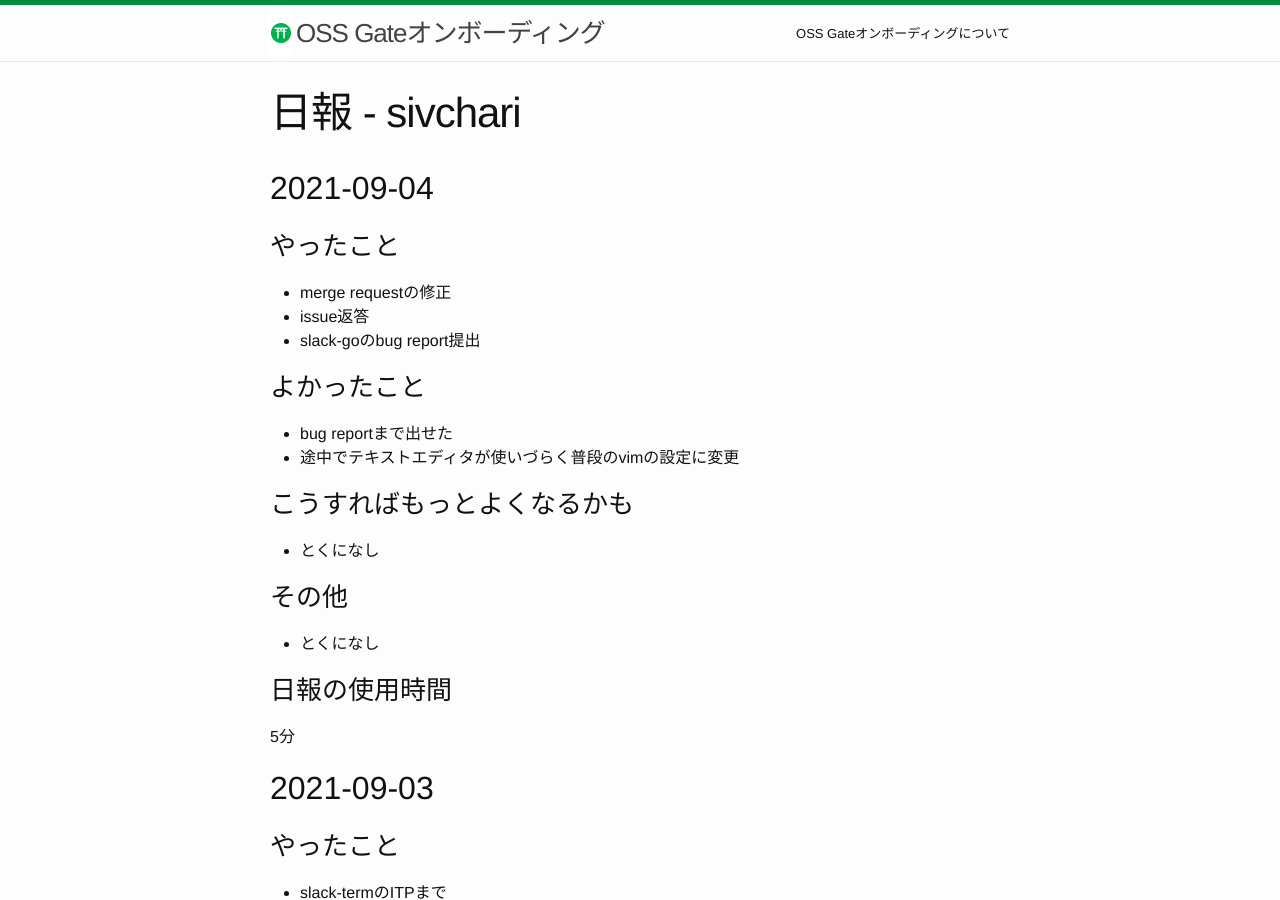
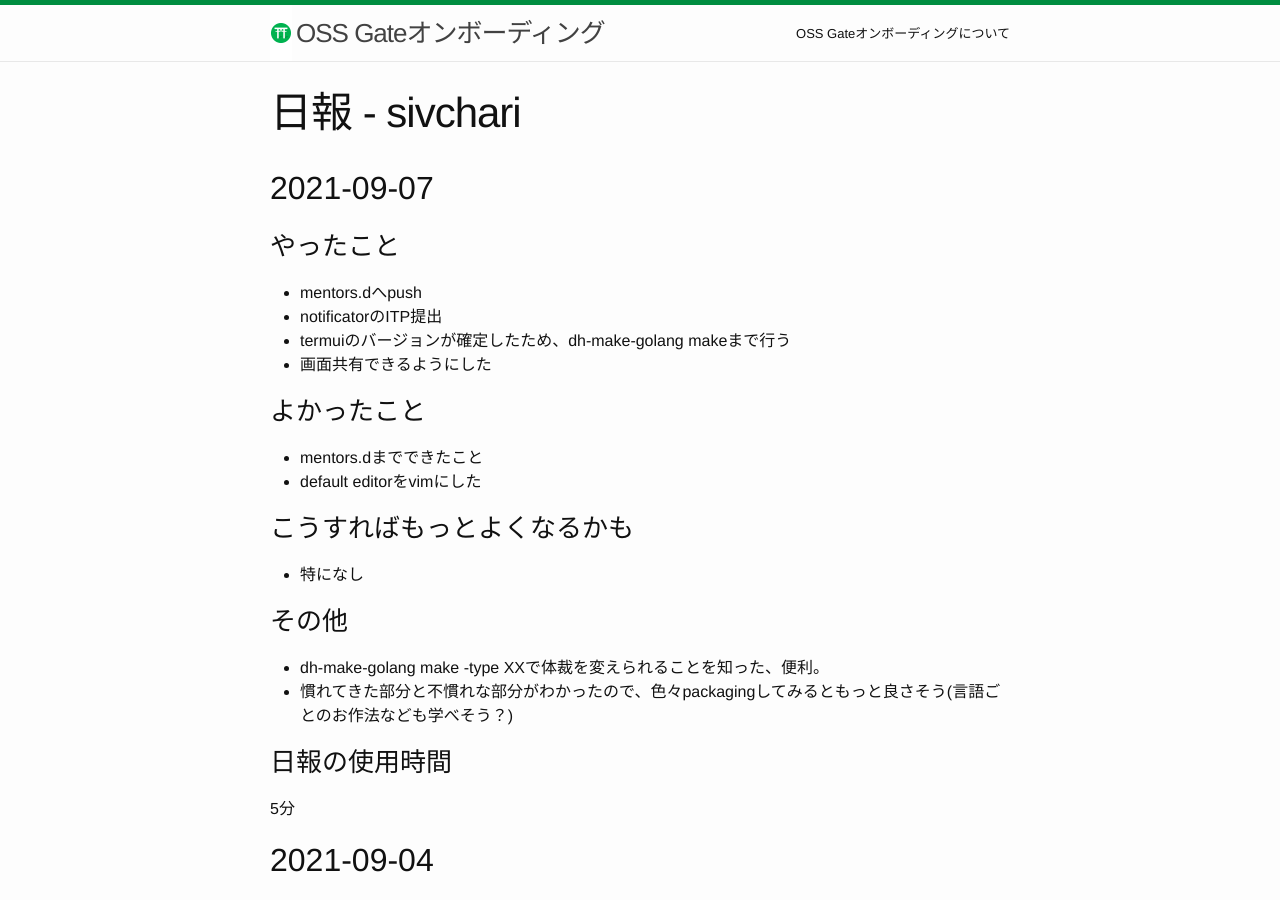
Before and after one commit to oss-gate/on-boarding, a Jekyll site: the page built from proposals/2021-08/kenhys-maintain-debian-packages/daily-report-sivchari.md, in a window 1280 px wide and 900 px high. Built offline with Jekyll 4.4.1, drawn with Linux system fonts in a browser that asks for light colours; Markdown is read by kramdown in place of the engine named in the settings; comment, search, counter and statistics services are not loaded.

Commit message:
add daily report

```diff
--- a/proposals/2021-08/kenhys-maintain-debian-packages/daily-report-sivchari.md
+++ b/proposals/2021-08/kenhys-maintain-debian-packages/daily-report-sivchari.md
@@ -6,6 +6,33 @@ title: 日報 - sivchari
 <!-- ↑の${ID}は自分のGitHubのIDに置き換える。例：日報 - kenhys -->
 
 <!-- 新しい日付を上に書く。つまり、追記するときは上に追記する。 -->
+## 2021-09-07
+
+### やったこと
+
+  * mentors.dへpush
+  * notificatorのITP提出
+  * termuiのバージョンが確定したため、dh-make-golang makeまで行う
+  * 画面共有できるようにした
+
+### よかったこと
+
+  * mentors.dまでできたこと
+  * default editorをvimにした
+
+### こうすればもっとよくなるかも
+
+  * 特になし
+
+### その他
+
+  * dh-make-golang make -type XXで体裁を変えられることを知った、便利。
+  * 慣れてきた部分と不慣れな部分がわかったので、色々packagingしてみるともっと良さそう(言語ごとのお作法なども学べそう？)
+
+### 日報の使用時間
+
+5分
+
 ## 2021-09-04
 
 ### やったこと
```
